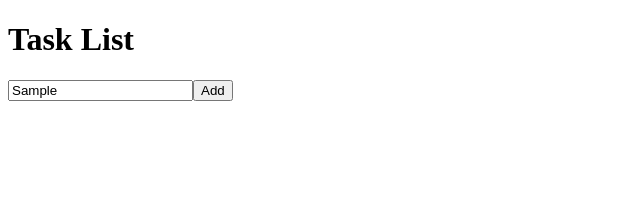
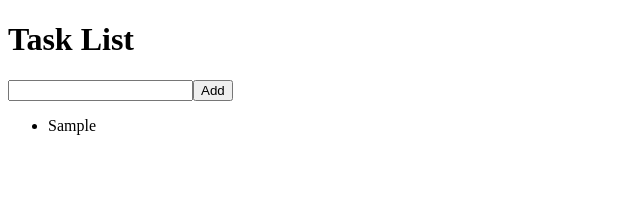
Before and after one commit to Joao-Dev2012/react-task-list, a Next.js app: page / in a window 1280 px wide. Both pictures are taken after typing "Sample" into the empty fields and a click on the button "Add". Shown: the top 207 px of the page, without its empty margins (0-640 px from the left). Built offline with nearby package versions, Linux system fonts and the light colour scheme.

Commit message:
Functional Version

```diff
--- a/app/page.tsx
+++ b/app/page.tsx
@@ -2,17 +2,22 @@
 import { useState } from 'react'
 export default function App(){
   const [task,setTask] = useState("")
-  const [tasks,setTasks] = useState(["oi"])
+  const [tasks,setTasks] = useState<string[]>([])
   function add(){
-    setTasks([])
+    setTasks([...tasks,task])
+    setTask('')
   }
   return(
     <div>
       <h1 className="text-2xl text-red-500">Task List</h1>
       <input type="text" onChange={(e)=> setTask(e.target.value)} value={task} />
-      <button>Add</button>
+      <button onClick={add}>Add</button>
       <ul>
-
+        {tasks.map((task, positioning)=> {
+          return(
+            <li key={positioning}>{task}</li>
+          )
+        })}
       </ul>
     </div>
   )
```
